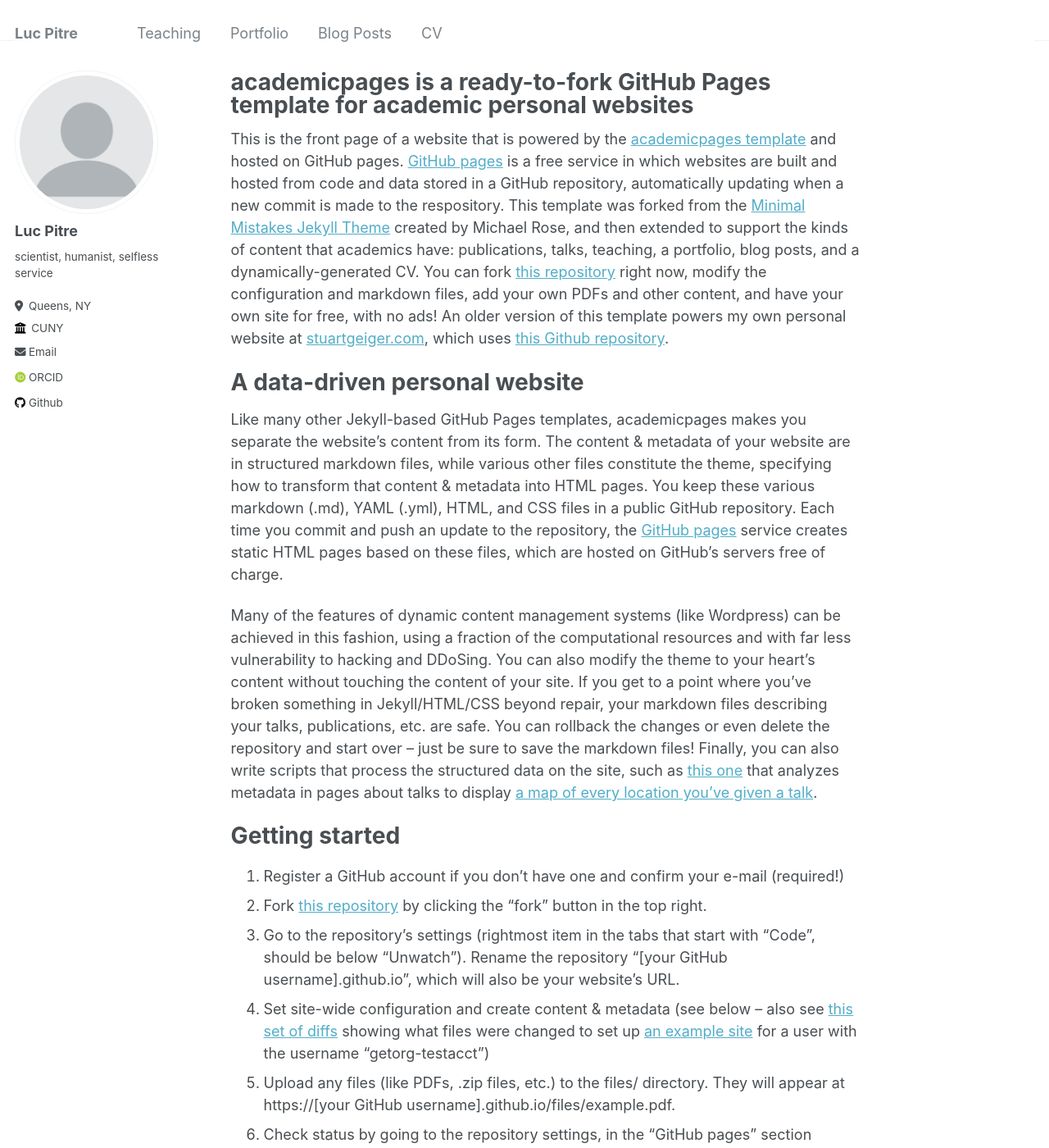
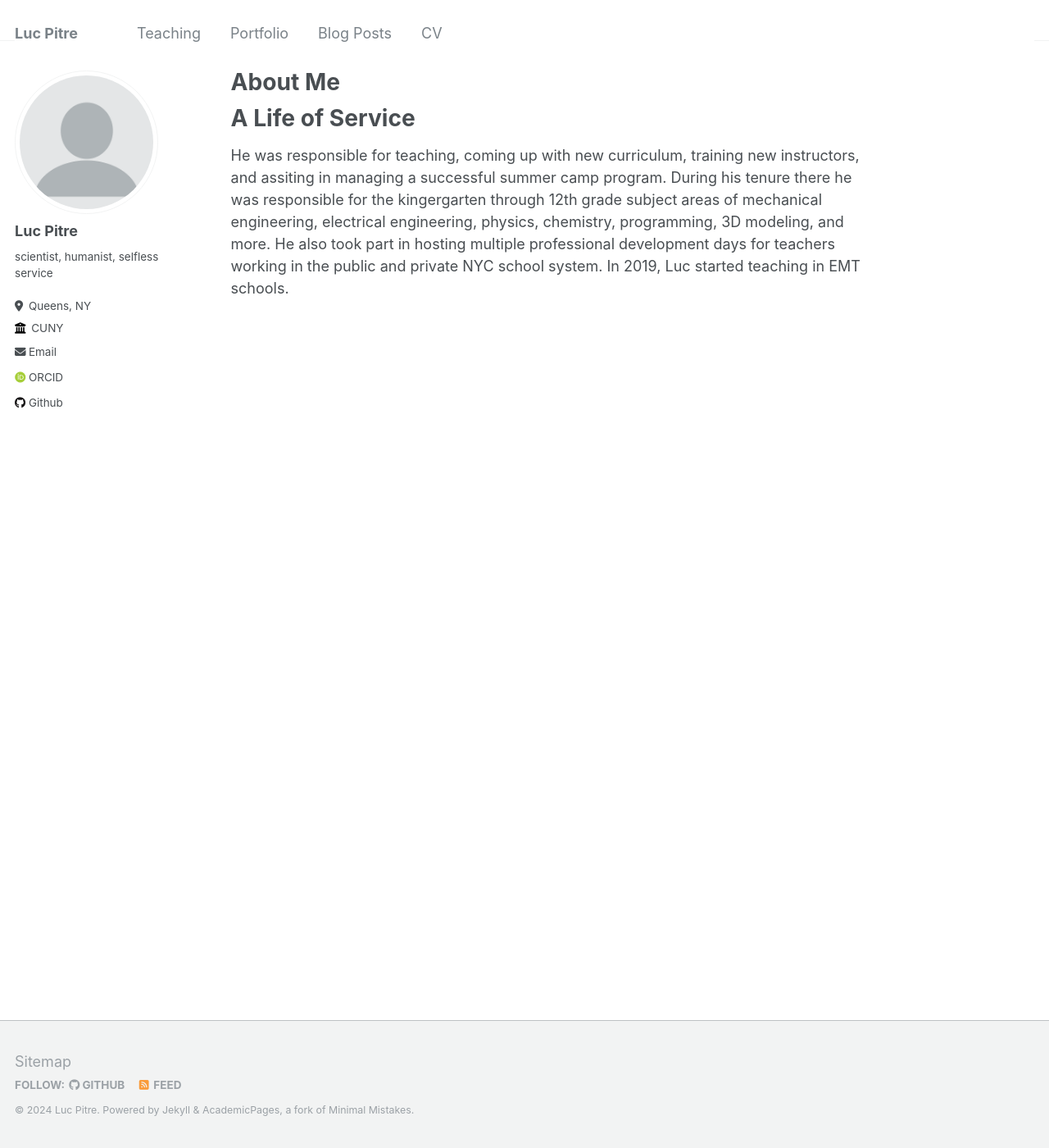
Before and after one commit to radicallyCurious/radicallyCurious.github.io, a Jekyll site: the page built from _pages/teaching_new.md, in a window 1280 px wide and 1400 px high. Shown: the whole window at 82% size. Built offline with Jekyll 4.4.1, drawn with Linux system fonts in a browser that asks for light colours; some web fonts are replaced; some of the changed text lies outside the part shown.

Commit message:
update about page

```diff
--- a/_pages/about.md
+++ b/_pages/about.md
@@ -1,49 +1,18 @@
 ---
 permalink: /
-title: "academicpages is a ready-to-fork GitHub Pages template for academic personal websites"
+title: "About Me"
 author_profile: true
 redirect_from:
   - /about/
   - /about.html
 ---
 
-This is the front page of a website that is powered by the [academicpages template](https://github.com/academicpages/academicpages.github.io) and hosted on GitHub pages. [GitHub pages](https://pages.github.com) is a free service in which websites are built and hosted from code and data stored in a GitHub repository, automatically updating when a new commit is made to the respository. This template was forked from the [Minimal Mistakes Jekyll Theme](https://mmistakes.github.io/minimal-mistakes/) created by Michael Rose, and then extended to support the kinds of content that academics have: publications, talks, teaching, a portfolio, blog posts, and a dynamically-generated CV. You can fork [this repository](https://github.com/academicpages/academicpages.github.io) right now, modify the configuration and markdown files, add your own PDFs and other content, and have your own site for free, with no ads! An older version of this template powers my own personal website at [stuartgeiger.com](http://stuartgeiger.com), which uses [this Github repository](https://github.com/staeiou/staeiou.github.io).
+# A Life of Service
+--
+In 2017, Luc became a New York State EMT working in New York City. He quickly moved on to being a field training officer (FTO) with his first Emergency Medical Services (EMS) agency. In 2018, Luc enlisted in the New York Army National Guard as a combat medic. He spent a year away from home training to become the best lifesaver he could become, graduating at the top of his class.
 
-A data-driven personal website
-======
-Like many other Jekyll-based GitHub Pages templates, academicpages makes you separate the website's content from its form. The content & metadata of your website are in structured markdown files, while various other files constitute the theme, specifying how to transform that content & metadata into HTML pages. You keep these various markdown (.md), YAML (.yml), HTML, and CSS files in a public GitHub repository. Each time you commit and push an update to the repository, the [GitHub pages](https://pages.github.com/) service creates static HTML pages based on these files, which are hosted on GitHub's servers free of charge.
+Upon return home, Luc became an EMT instructor and worked in the NYC EMS 911 system responding to calls for service for EMS and serving patient populations in Lower Manhattan, the South Bronx, Downtown Brooklyn, East New York, Harlem, and Washington Heights.
 
-Many of the features of dynamic content management systems (like Wordpress) can be achieved in this fashion, using a fraction of the computational resources and with far less vulnerability to hacking and DDoSing. You can also modify the theme to your heart's content without touching the content of your site. If you get to a point where you've broken something in Jekyll/HTML/CSS beyond repair, your markdown files describing your talks, publications, etc. are safe. You can rollback the changes or even delete the repository and start over -- just be sure to save the markdown files! Finally, you can also write scripts that process the structured data on the site, such as [this one](https://github.com/academicpages/academicpages.github.io/blob/master/talkmap.ipynb) that analyzes metadata in pages about talks to display [a map of every location you've given a talk](https://academicpages.github.io/talkmap.html).
+Come December of 2021, Luc entered the NYPD Police Academy and graduated at the top of his class while serving as a company sergeant during the academy. In his short time as a police officer, he received multiple recognitions for performing his duties and was appointed to special operations teams within his precinct.
 
-Getting started
-======
-1. Register a GitHub account if you don't have one and confirm your e-mail (required!)
-1. Fork [this repository](https://github.com/academicpages/academicpages.github.io) by clicking the "fork" button in the top right.
-1. Go to the repository's settings (rightmost item in the tabs that start with "Code", should be below "Unwatch"). Rename the repository "[your GitHub username].github.io", which will also be your website's URL.
-1. Set site-wide configuration and create content & metadata (see below -- also see [this set of diffs](http://archive.is/3TPas) showing what files were changed to set up [an example site](https://getorg-testacct.github.io) for a user with the username "getorg-testacct")
-1. Upload any files (like PDFs, .zip files, etc.) to the files/ directory. They will appear at https://[your GitHub username].github.io/files/example.pdf.
-1. Check status by going to the repository settings, in the "GitHub pages" section
-
-Site-wide configuration
-------
-The main configuration file for the site is in the base directory in [_config.yml](https://github.com/academicpages/academicpages.github.io/blob/master/_config.yml), which defines the content in the sidebars and other site-wide features. You will need to replace the default variables with ones about yourself and your site's github repository. The configuration file for the top menu is in [_data/navigation.yml](https://github.com/academicpages/academicpages.github.io/blob/master/_data/navigation.yml). For example, if you don't have a portfolio or blog posts, you can remove those items from that navigation.yml file to remove them from the header.
-
-Create content & metadata
-------
-For site content, there is one markdown file for each type of content, which are stored in directories like _publications, _talks, _posts, _teaching, or _pages. For example, each talk is a markdown file in the [_talks directory](https://github.com/academicpages/academicpages.github.io/tree/master/_talks). At the top of each markdown file is structured data in YAML about the talk, which the theme will parse to do lots of cool stuff. The same structured data about a talk is used to generate the list of talks on the [Talks page](https://academicpages.github.io/talks), each [individual page](https://academicpages.github.io/talks/2012-03-01-talk-1) for specific talks, the talks section for the [CV page](https://academicpages.github.io/cv), and the [map of places you've given a talk](https://academicpages.github.io/talkmap.html) (if you run this [python file](https://github.com/academicpages/academicpages.github.io/blob/master/talkmap.py) or [Jupyter notebook](https://github.com/academicpages/academicpages.github.io/blob/master/talkmap.ipynb), which creates the HTML for the map based on the contents of the _talks directory).
-
-**Markdown generator**
-
-I have also created [a set of Jupyter notebooks](https://github.com/academicpages/academicpages.github.io/tree/master/markdown_generator
-) that converts a CSV containing structured data about talks or presentations into individual markdown files that will be properly formatted for the academicpages template. The sample CSVs in that directory are the ones I used to create my own personal website at stuartgeiger.com. My usual workflow is that I keep a spreadsheet of my publications and talks, then run the code in these notebooks to generate the markdown files, then commit and push them to the GitHub repository.
-
-How to edit your site's GitHub repository
-------
-Many people use a git client to create files on their local computer and then push them to GitHub's servers. If you are not familiar with git, you can directly edit these configuration and markdown files directly in the github.com interface. Navigate to a file (like [this one](https://github.com/academicpages/academicpages.github.io/blob/master/_talks/2012-03-01-talk-1.md) and click the pencil icon in the top right of the content preview (to the right of the "Raw | Blame | History" buttons). You can delete a file by clicking the trashcan icon to the right of the pencil icon. You can also create new files or upload files by navigating to a directory and clicking the "Create new file" or "Upload files" buttons.
-
-Example: editing a markdown file for a talk
-![Editing a markdown file for a talk](/images/editing-talk.png)
-
-For more info
-------
-More info about configuring academicpages can be found in [the guide](https://academicpages.github.io/markdown/). The [guides for the Minimal Mistakes theme](https://mmistakes.github.io/minimal-mistakes/docs/configuration/) (which this theme was forked from) might also be helpful.
+During his professional career, teaching was always an underpinning. Prior to becoming an EMT, Luc worked at a STEM education center on the upper west side as an educator for almost four years. In 2019, Luc spent a year as instructor at CUNY Baruch's CAPS program teaching Java, Python, and data sciene to adult learners. In 2020, he became an EMT instructor teaching those wishing to become EMTs the necessary psychomotor skills at a standard set to surpass the standard of NYS EMT testing as well giving lectures in basic anatomy, physiology, pathophysiology, and EMS operations. Also in 2020, Luc also became his field artillery battalion's unofficial official Combat Lifesaver Instructor which entailed teaching soldiers the basics of treating lifesaving wounds to help treat the most preventable causes of death on the battlefield.
--- /dev/null
+++ b/_pages/teaching_new.md
@@ -0,0 +1,11 @@
+---
+permalink: /
+title: "About Me"
+author_profile: true
+redirect_from:
+  - /about/
+  - /about.html
+---
+
+# A Life of Service
+He was responsible for teaching, coming up with new curriculum, training new instructors, and assiting in managing a successful summer camp program. During his tenure there he was responsible for the kingergarten through 12th grade subject areas of mechanical engineering, electrical engineering, physics, chemistry, programming, 3D modeling, and more. He also took part in hosting multiple professional development days for teachers working in the public and private NYC school system. In 2019, Luc started teaching in EMT schools.
```
Also changed, not shown: _pages/about_old.md (added, +49 -0 lines), 1 other file.
